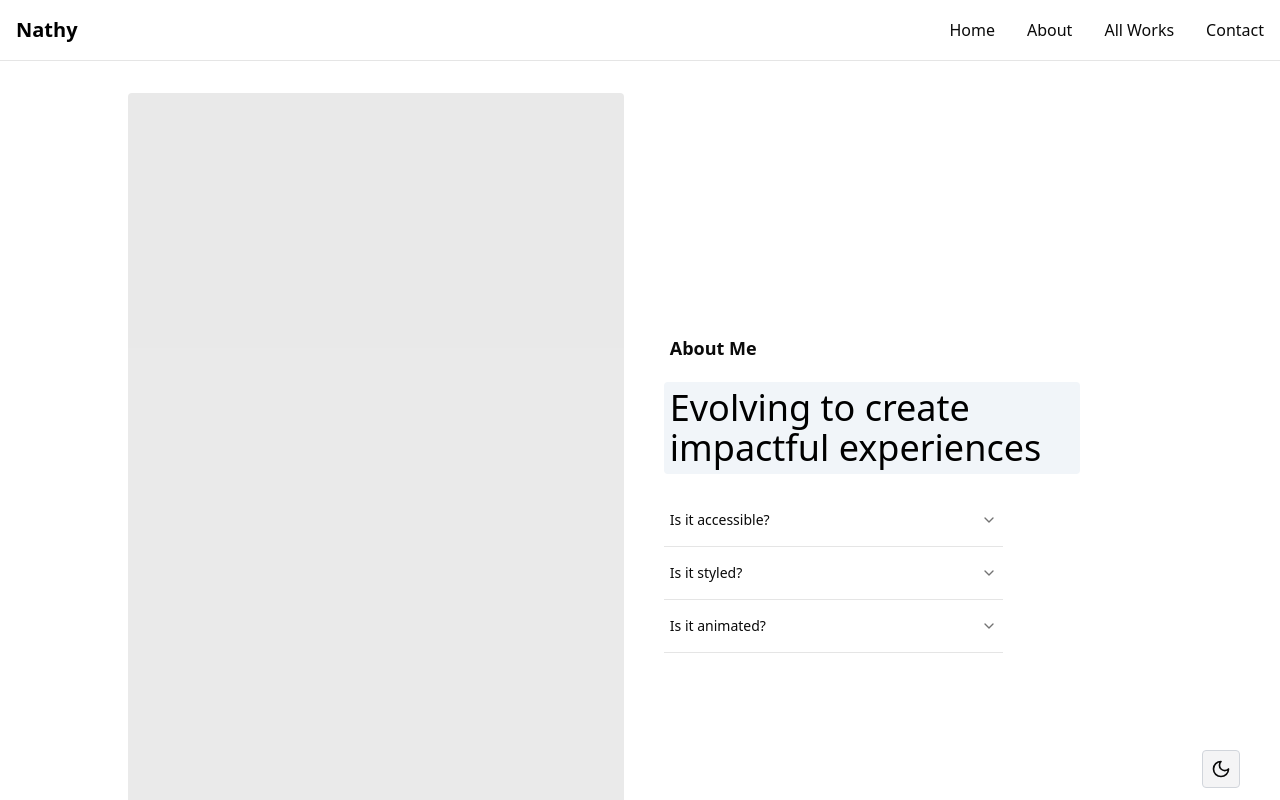
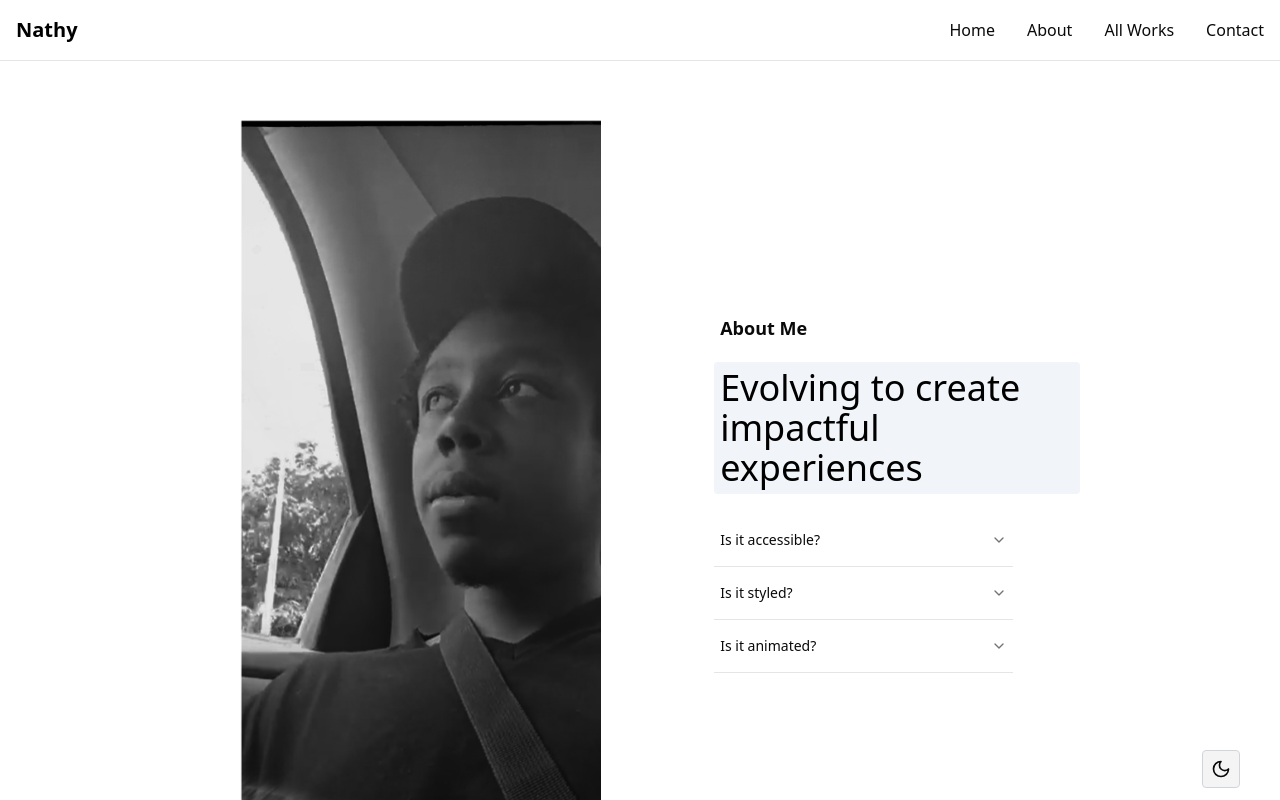
Before and after one commit to nathanieluriri/Portfolio-template, a Next.js app: page /about in a window 1280 px wide. Shown: the top 800 px of the page. Built offline with nearby package versions, Linux system fonts and the light colour scheme.

Commit message:
added first static hero section in about page

```diff
--- a/src/app/about/page.jsx
+++ b/src/app/about/page.jsx
@@ -1,7 +1,8 @@
 "use client";
 import { Card, CardContent } from "@/components/ui/card";
 import { Skeleton } from "@/components/ui/skeleton";
-
+import Image from "next/image";
+import { useState,useEffect } from "react";
 import {
   Speech,
   NotebookPen,
@@ -90,7 +91,8 @@ export default function About() {
 
 function AboutMeSection() {
   return <div className="flex flex-col md:flex-row gap-10 w-4/5 justify-center justify-self-center transition-all duration-300">
-    <Skeleton className="w-full transition-all duration-1000 dark:bg-zinc-900 md:w-4/5 h-screen rounded" />
+    {/* <Skeleton className="w-full transition-all duration-1000 dark:bg-zinc-900 md:w-4/5 h-screen rounded" /> */}
+    <AboutMeImage/>
     <DropDownAbout />
     <Padding/>
   </div>;
@@ -162,3 +164,44 @@ const titles = [
 ];
 const contents =
   "Lorem ipsum dolor sit amet, consectetur adipiscing elit. Integer nec odio. Praesent libero. Sed cursus ante dapibus diam. Sed nisi.";
+
+
+
+
+
+
+
+  export function AboutMeImage() {
+    const [isLoaded, setIsLoaded] = useState(false);
+    const [imageSrc, setImageSrc] = useState("/portfolio_pic_3.png");
+
+    useEffect(() => {
+      // Set a timer for 120 seconds (120,000 ms)
+      const timer = setTimeout(() => {
+        // Change the image source after 120 seconds
+        setImageSrc("/portfolio_pic_2.png"); // Replace with your new image path
+      }, 120000);
+
+      // Cleanup the timer when component is unmounted or if the timer finishes
+      return () => clearTimeout(timer);
+    }, []);
+
+    return (
+      <>
+        {!isLoaded && (
+          <Skeleton className="w-full transition-all duration-1000 dark:bg-zinc-900 md:w-4/5 h-screen rounded" />
+        )}
+
+        <Image
+          src={imageSrc}
+          alt="Portfolio Image"
+          width={500}
+          height={1500}
+          className={`w-full transition-all duration-1000 h-screen sm:h-[350px] md:w-full md:h-screen rounded object-contain ${
+            isLoaded ? "opacity-100" : "opacity-0"
+          }`}
+          onLoad={() => setIsLoaded(true)}
+        />
+      </>
+    );
+  }
--- a/src/app/page.jsx
+++ b/src/app/page.jsx
@@ -55,9 +55,9 @@ export function HeroSection() {
 
       <div className="flex gap-y-3 transition-all duration-75 flex-col justify-start">
         {/* <Skeleton className="w-[200px] transition-all duration-1000 lg:w-[500px] dark:bg-zinc-900 md:w-3/5  h-[50px] rounded" /> */}
-        <h1 className="w-[200px]  lg:w-[500px] md:w-3/5  md:h-[50px] h-fit rounded text-5xl">Hi I'm Nathaniel</h1>
+        <h1 className="w-[200px]  lg:w-[500px] md:w-3/5  md:h-[50px] h-fit rounded text-5xl">Who am I? </h1>
         {/* <Skeleton className="w-full transition-all duration-1000 dark:bg-zinc-900 md:w-4/5 h-[200px] rounded" /> */}
-        <p className="w-full transition-all duration-75  md:w-4/5 md:h-[200px] h-fit rounded ">Turns out, my alma mater finally noticed my skills Thank God I was able walk away with both my first and last award In tech from University. If you're looking for a software engineer who blends innovation with excellence and a bit of comedy, you're in the right place. Again My Name Is Nathaniel Uriri And thanks for stoping by😋</p>
+        <p className="w-full transition-all duration-75  md:w-4/5 md:h-[200px] h-fit rounded ">Hi I'm Nathaniel,  I'm A product designer/Software engineer based in Nigeria I design User Friendly Interfaces using a user centered Approach  I can help you build innovative digital products from UX research to UI design and prototyping. I specializing in creating impactful brand identities to enhance seamless user experiences.</p>
       </div>
     </div>
   );
```
Also changed, not shown: public/portfolio_pic_3.png (added), 1 other file (tests, documents, lock files or other folders).
